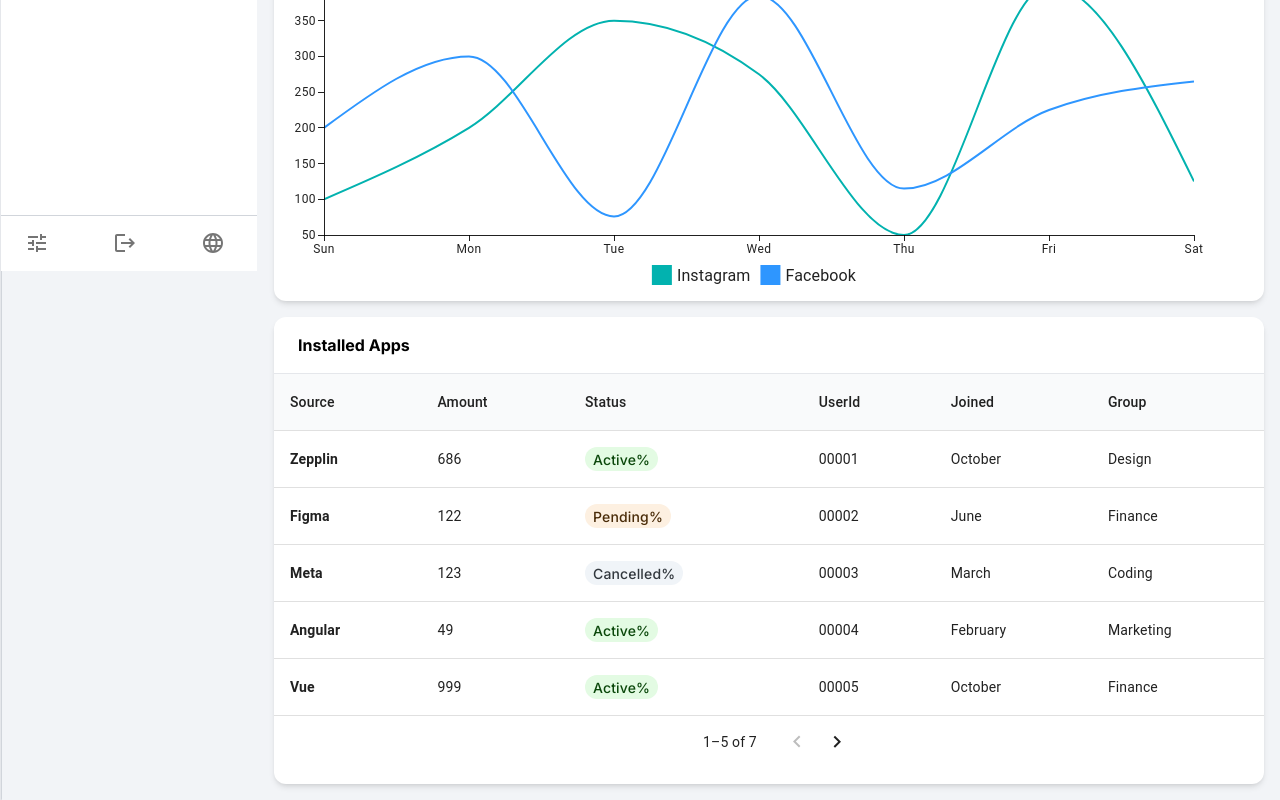
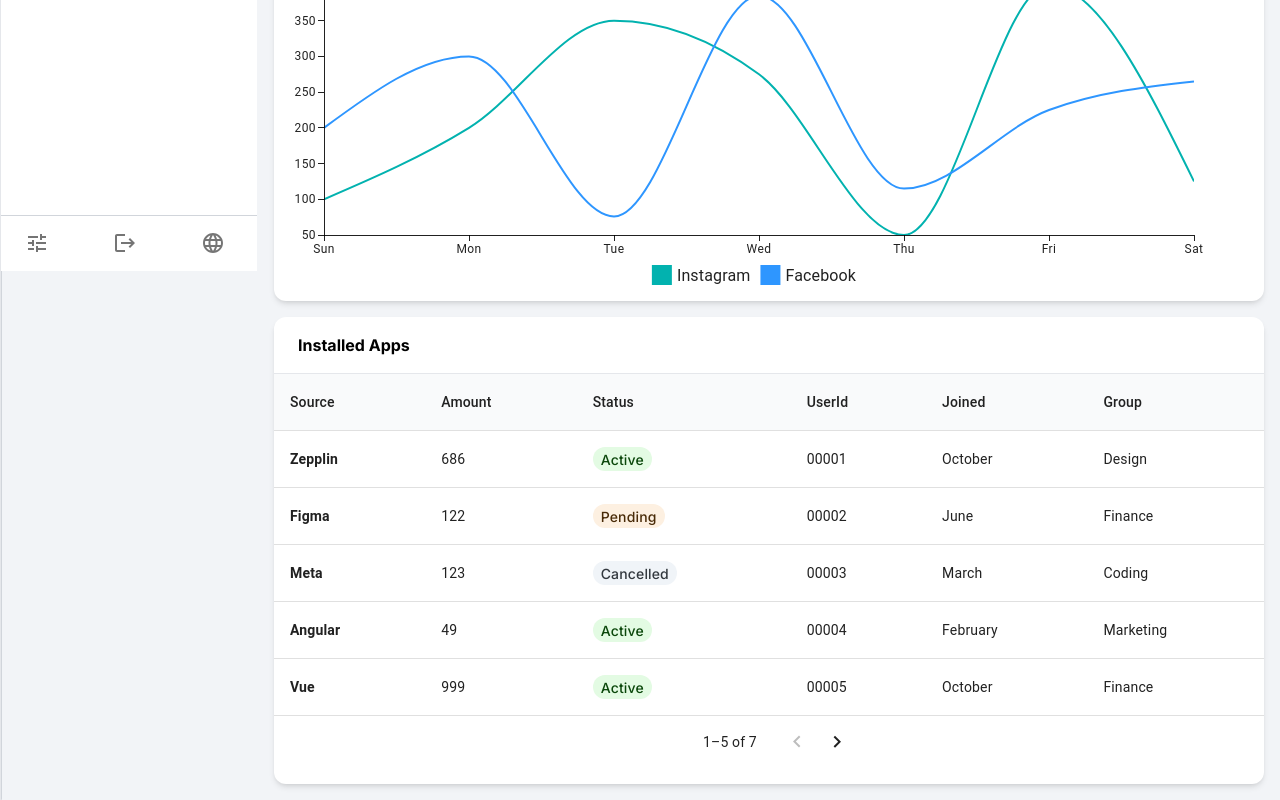
Before and after one commit to b9aurav/dashboard, a Next.js app: page / in a window 1280 px wide. Shown: the part 530-1330 px from the top of the page. Built offline with nearby package versions, Linux system fonts and the light colour scheme.

Commit message:
Fix status display in AppsTable component

```diff
--- a/src/app/components/AppsTable.tsx
+++ b/src/app/components/AppsTable.tsx
@@ -40,13 +40,13 @@ const AppsTable = (props: Props) => {
                 <TableCell>{row.Amount}</TableCell>
                 <TableCell>
                   {row.Status === "Active" && (
-                    <Chip color="success">{row.Status}%</Chip>
+                    <Chip color="success">{row.Status}</Chip>
                   )}
                   {row.Status === "Pending" && (
-                    <Chip color="warning">{row.Status}%</Chip>
+                    <Chip color="warning">{row.Status}</Chip>
                   )}
                   {row.Status === "Cancelled" && (
-                    <Chip color="neutral">{row.Status}%</Chip>
+                    <Chip color="neutral">{row.Status}</Chip>
                   )}
                 </TableCell>
                 <TableCell>{row.UserId}</TableCell>
```
